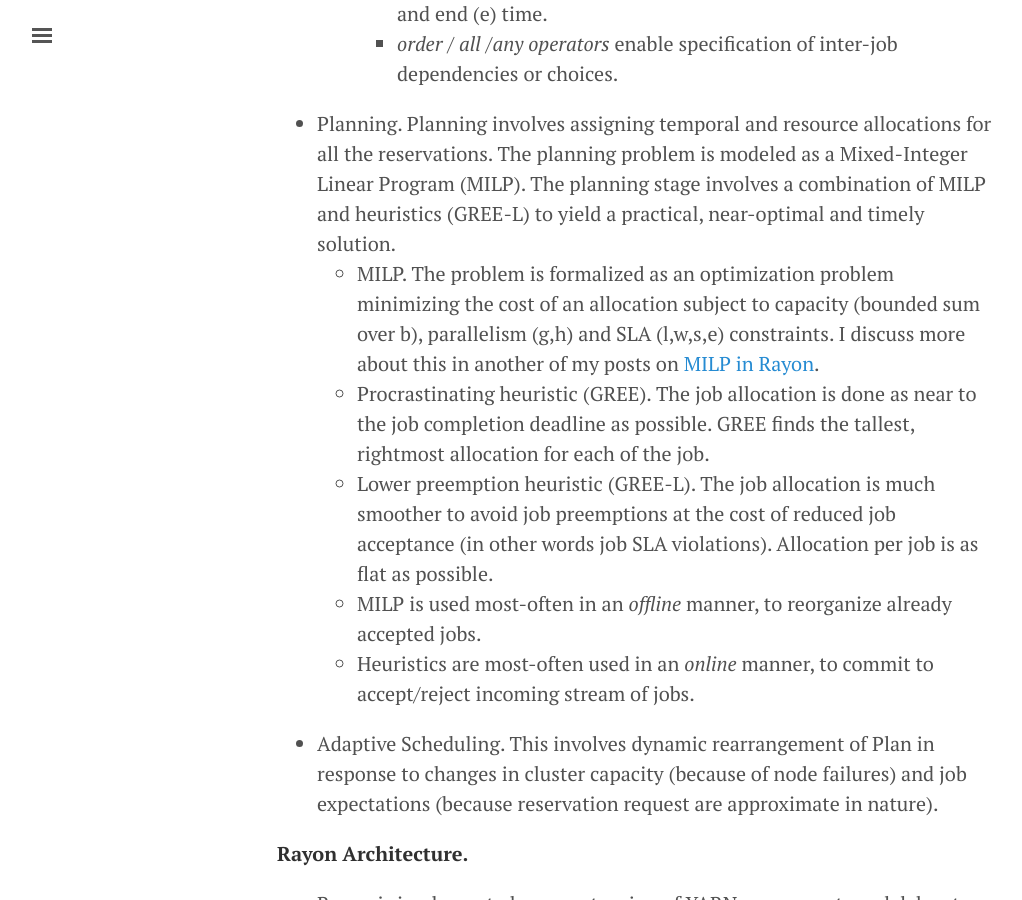
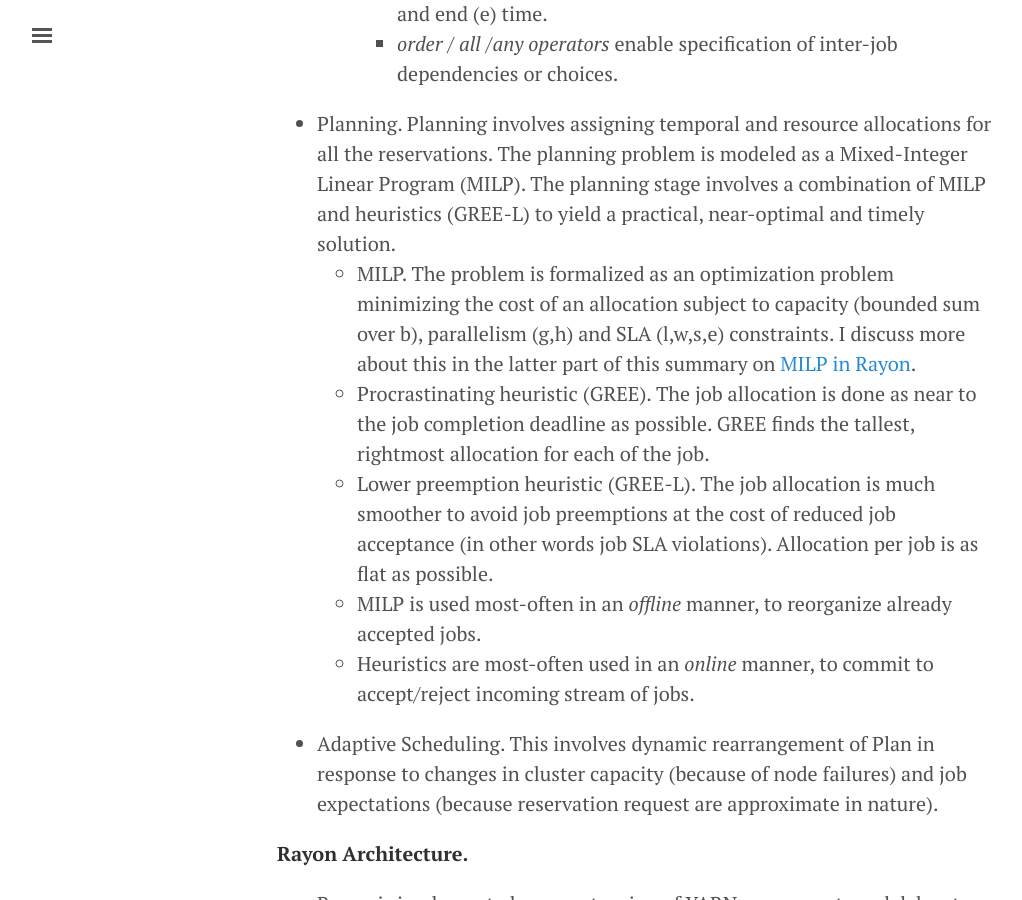
Before and after one commit to kshiteejm/kshiteejm.github.io, a Jekyll site: the page built from _posts/2015-10-26-rayon.md, in a window 1280 px wide and 900 px high, scrolled down 1702 px. Shown: the whole window, without its empty margins (3-1025 px from the left). Built offline with Jekyll 4.4.1, drawn with Linux system fonts in a browser that asks for light colours; comment, search, counter and statistics services are not loaded.

Commit message:
minor mods

```diff
--- a/_includes/comments.html
+++ b/_includes/comments.html
@@ -1,10 +1,9 @@
 {% if page.comments %}
-<div id="comments"></div>
+<!-- Add Disqus comments. -->
+<div id="disqus_thread"></div>
 <script type="text/javascript">
-    /* * * CONFIGURATION VARIABLES * * */
     var disqus_shortname = 'kshiteej';
 
-    /* * * DON'T EDIT BELOW THIS LINE * * */
     (function() {
         var dsq = document.createElement('script'); dsq.type = 'text/javascript'; dsq.async = true;
         dsq.src = '//' + disqus_shortname + '.disqus.com/embed.js';
--- a/_posts/2015-10-26-rayon.md
+++ b/_posts/2015-10-26-rayon.md
@@ -39,7 +39,7 @@
 		* *window operator* enables SLA specification by capturing start (s) and end (e) time.
 		* *order / all /any operators* enable specification of inter-job dependencies or choices.
 - Planning. Planning involves assigning temporal and resource allocations for all the reservations. The planning problem is modeled as a Mixed-Integer Linear Program (MILP). The planning stage involves a combination of MILP and heuristics (GREE-L) to yield a practical, near-optimal and timely solution.
-	- MILP. The problem is formalized as an optimization problem minimizing the cost of an allocation subject to capacity (bounded sum over b), parallelism (g,h) and SLA (l,w,s,e) constraints. I discuss more about this in another of my posts on [MILP in Rayon](http://kshiteej.in/2015/10/26/rayon/#milp).
+	- MILP. The problem is formalized as an optimization problem minimizing the cost of an allocation subject to capacity (bounded sum over b), parallelism (g,h) and SLA (l,w,s,e) constraints. I discuss more about this in the latter part of this summary on [MILP in Rayon](http://kshiteej.in/2015/10/26/rayon/#milp).
 	- Procrastinating heuristic (GREE). The job allocation is done as near to the job completion deadline as possible. GREE finds the tallest, rightmost allocation for each of the job.
 	- Lower preemption heuristic (GREE-L). The job allocation is much smoother to avoid job preemptions at the cost of reduced job acceptance (in other words job SLA violations). Allocation per job is as flat as possible.
 	- MILP is used most-often in an *offline* manner, to reorganize already accepted jobs.
```
